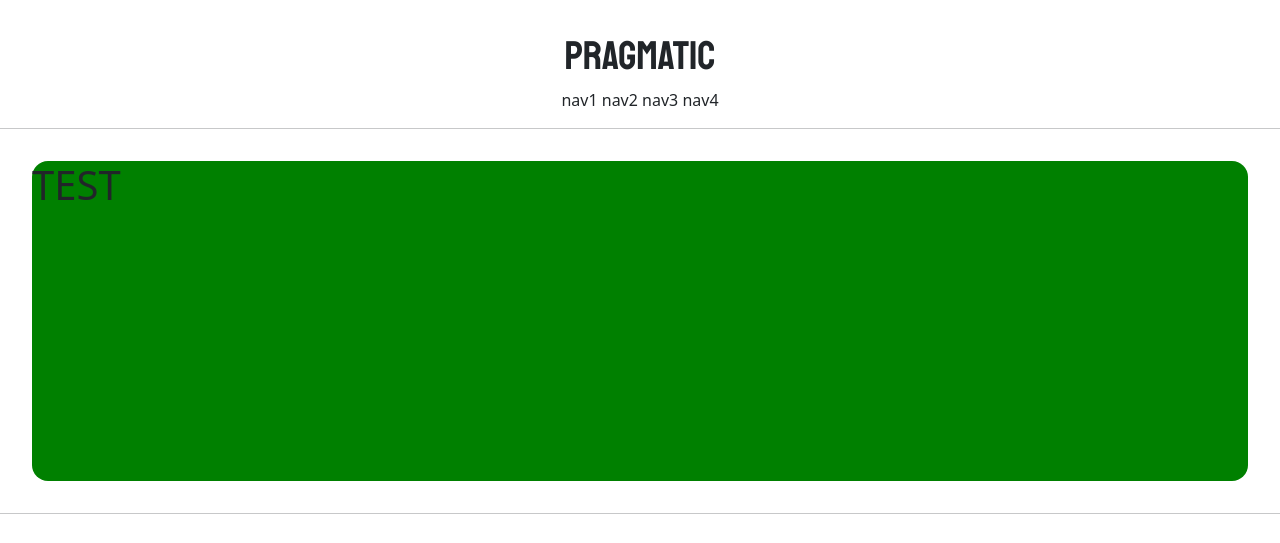
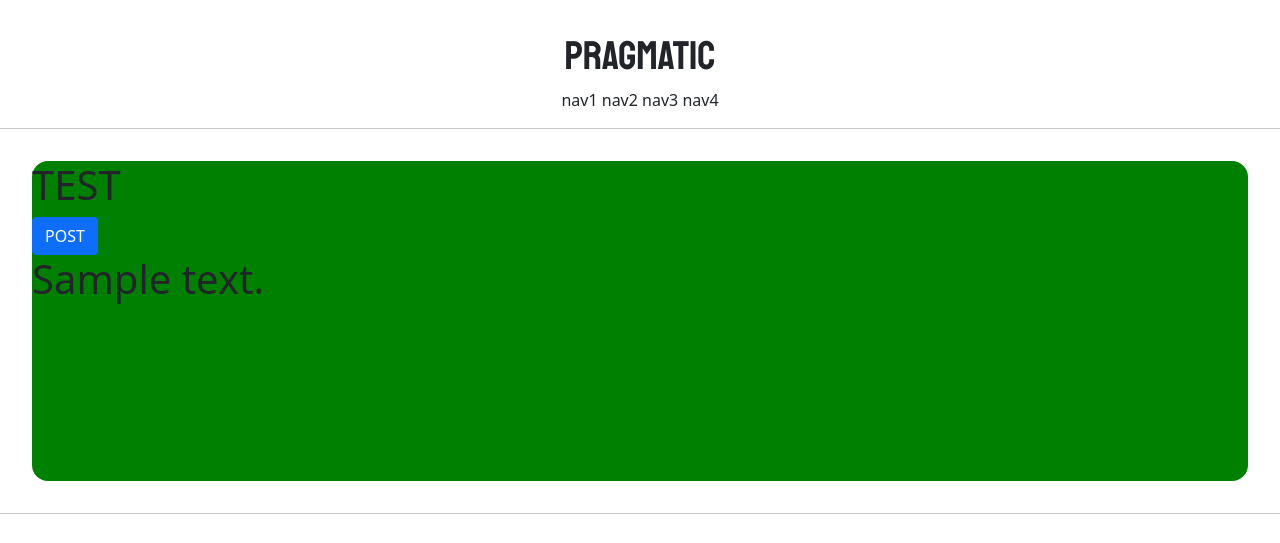
Before and after one commit to biezz0210/pragmatic, a Django app: template accountapp/templates/accountapp/hello_world.html in a window 1280 px wide. Shown: the top 543 px of the page. Run offline with Django 3.2, Linux system fonts and the light colour scheme; the template is opened without the code that fills it: most values are stand-ins (such as "Sample title", 1, 10 or a date in 2020).

Commit message:
django course 16 commit

```diff
--- a/accountapp/templates/accountapp/hello_world.html
+++ b/accountapp/templates/accountapp/hello_world.html
@@ -4,6 +4,15 @@
 
     <div style="height: 20rem; background-color: green; border-radius: 1rem; margin: 2rem;">
         <h1>TEST</h1>
+
+        <form action="/account/hello_world/" method="POST">
+            {% csrf_token %}
+            <input type="submit" class="btn btn-primary" value="POST">
+        </form>
+
+        <h1>
+            {{ text }}
+        </h1>
     </div>
 
 
--- a/accountapp/views.py
+++ b/accountapp/views.py
@@ -5,4 +5,8 @@ from django.http import HttpResponse
 
 
 def hello_world(request):
-    return render(request, 'accountapp/hello_world.html')
+
+    if request.method == "POST":
+        return render(request, 'accountapp/hello_world.html', context={'text': 'POST!!'})
+    else:
+        return render(request, 'accountapp/hello_world.html')
```
